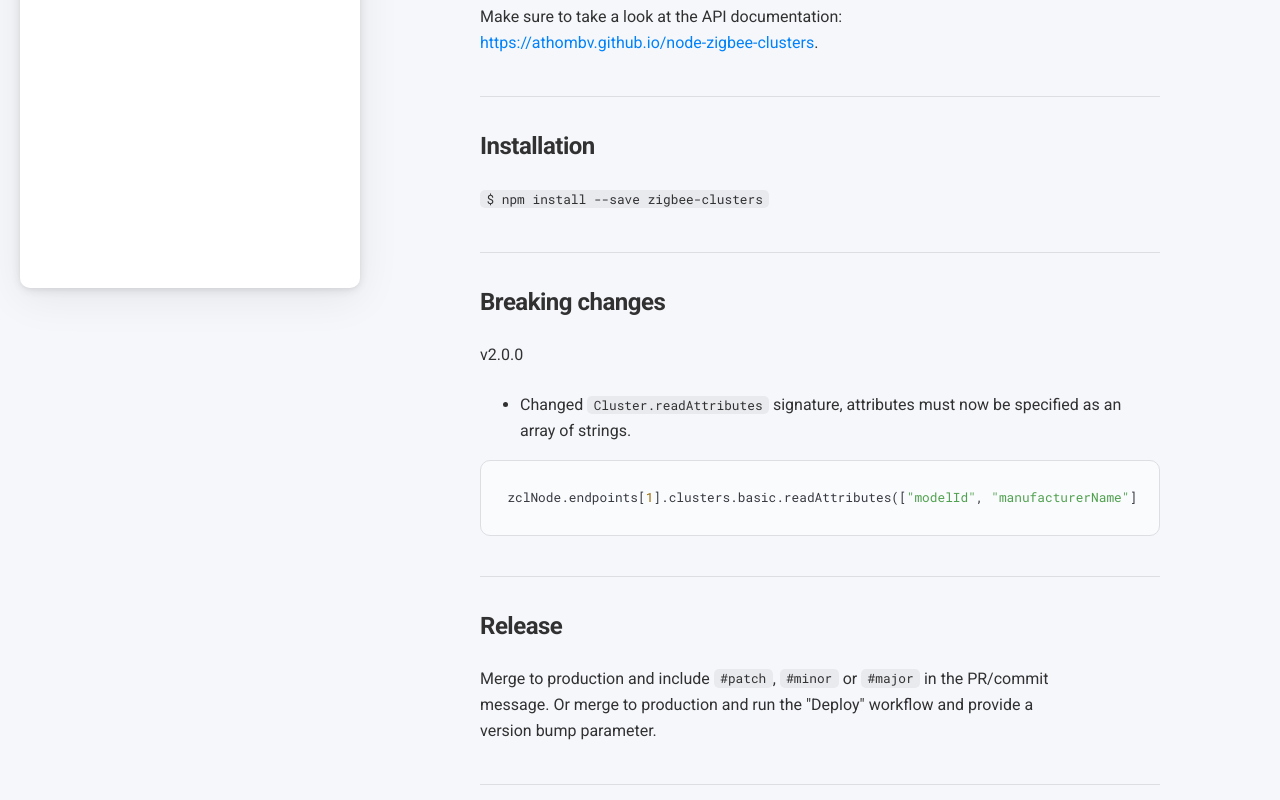
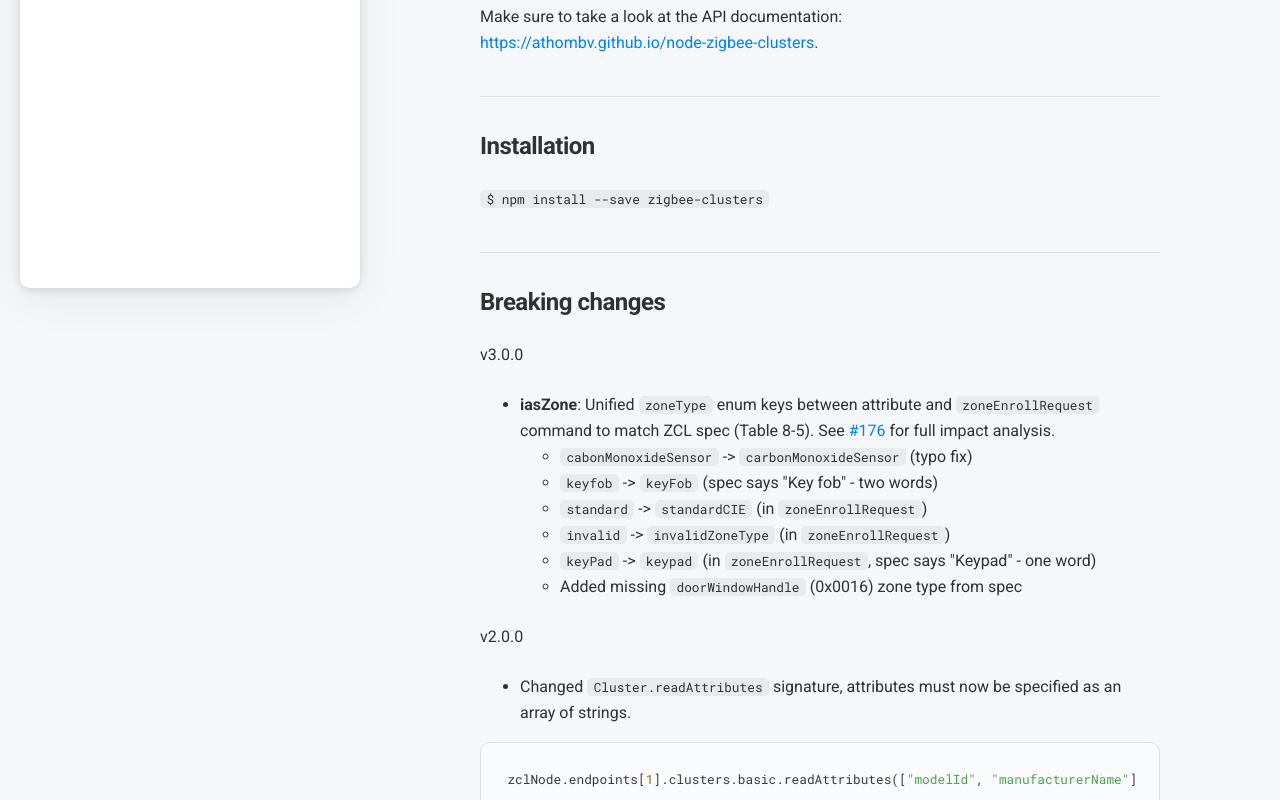
Before and after one commit to athombv/node-zigbee-clusters, a plain HTML site: page index.html in a window 1280 px wide. Shown: the part 492-1292 px from the top of the page. Drawn offline with Linux system fonts and the light colour scheme.

Commit message:
deploy: 87efc723a3c6a5fbe6360b195a43f76482f26709

```diff
--- a/index.html
+++ b/index.html
@@ -135,6 +135,19 @@ Specification (<a href="https://etc.athom.com/zigbee_cluster_specification.pdf">
 <h2>Installation</h2>
 <p><code>$ npm install --save zigbee-clusters</code></p>
 <h2>Breaking changes</h2>
+<p>v3.0.0</p>
+<ul>
+<li><strong>iasZone</strong>: Unified <code>zoneType</code> enum keys between attribute and <code>zoneEnrollRequest</code> command to match ZCL spec (Table 8-5). See <a href="https://github.com/athombv/node-zigbee-clusters/pull/176">#176</a> for full impact analysis.
+<ul>
+<li><code>cabonMonoxideSensor</code> -&gt; <code>carbonMonoxideSensor</code> (typo fix)</li>
+<li><code>keyfob</code> -&gt; <code>keyFob</code> (spec says &quot;Key fob&quot; - two words)</li>
+<li><code>standard</code> -&gt; <code>standardCIE</code> (in <code>zoneEnrollRequest</code>)</li>
+<li><code>invalid</code> -&gt; <code>invalidZoneType</code> (in <code>zoneEnrollRequest</code>)</li>
+<li><code>keyPad</code> -&gt; <code>keypad</code> (in <code>zoneEnrollRequest</code>, spec says &quot;Keypad&quot; - one word)</li>
+<li>Added missing <code>doorWindowHandle</code> (0x0016) zone type from spec</li>
+</ul>
+</li>
+</ul>
 <p>v2.0.0</p>
 <ul>
 <li>Changed <code>Cluster.readAttributes</code> signature, attributes must now be specified as an array of strings.</li>
```
